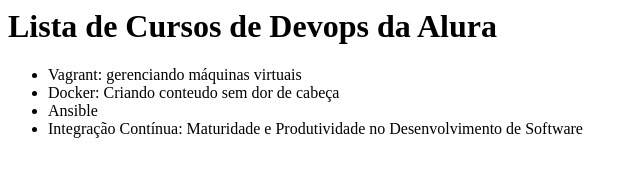
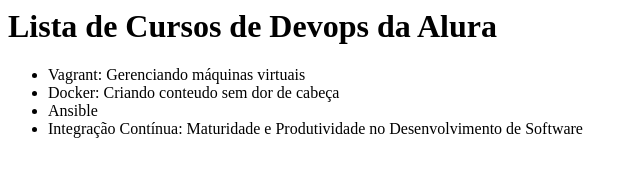
Before and after one commit to Mariana-RDS/alura-git, a plain HTML site: page index.html in a window 1280 px wide. Shown: the full height of the page, 0-640 px from the left. Drawn offline with Linux system fonts and the light colour scheme.

Commit message:
atualizando novamente o curso de vagrant

```diff
--- a/index.html
+++ b/index.html
@@ -5,7 +5,7 @@
 </head>
 <body>
     <ul>
-        <li>Vagrant: gerenciando máquinas virtuais</li>
+        <li>Vagrant: Gerenciando máquinas virtuais</li>
         <li>Docker: Criando conteudo sem dor de cabeça</li>
         <li>Ansible</li>
         <li>Integração Contínua: Maturidade e Produtividade no Desenvolvimento de Software</li>
```
